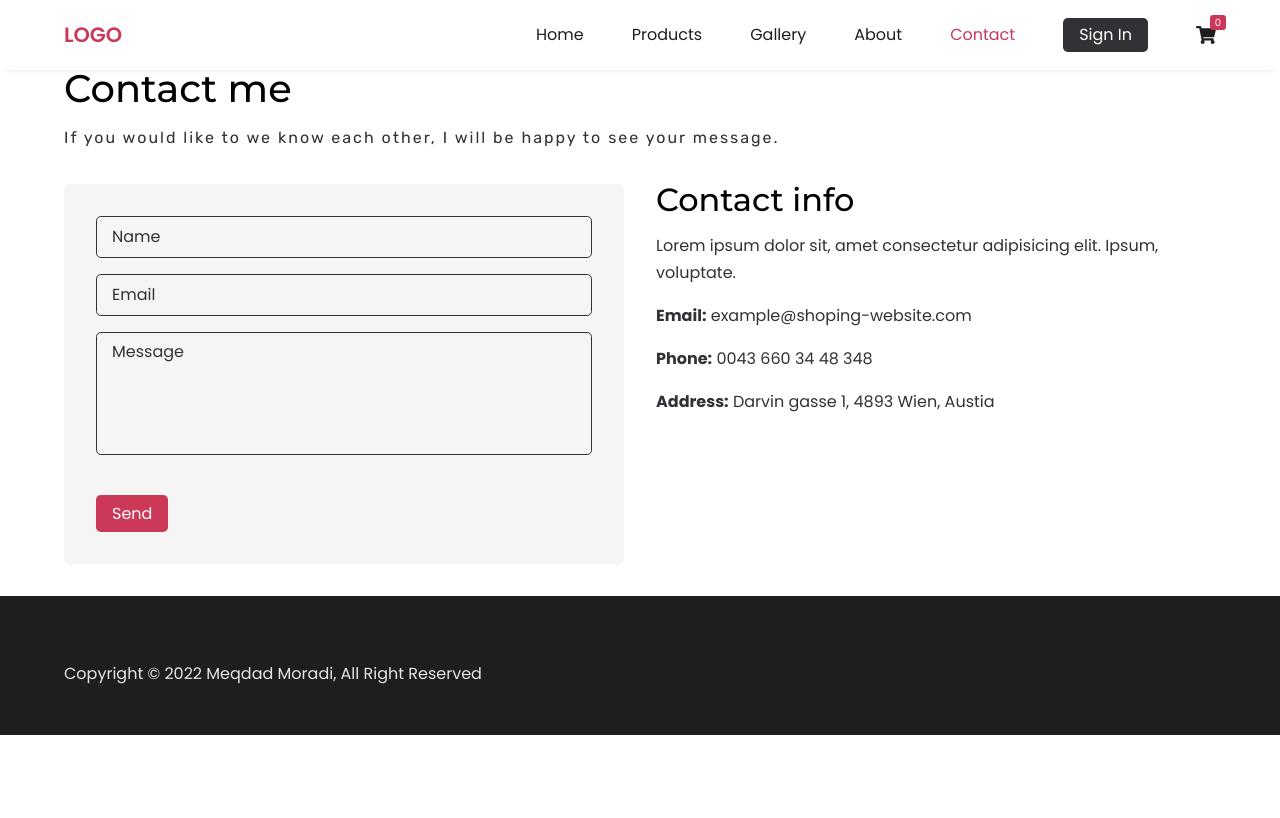
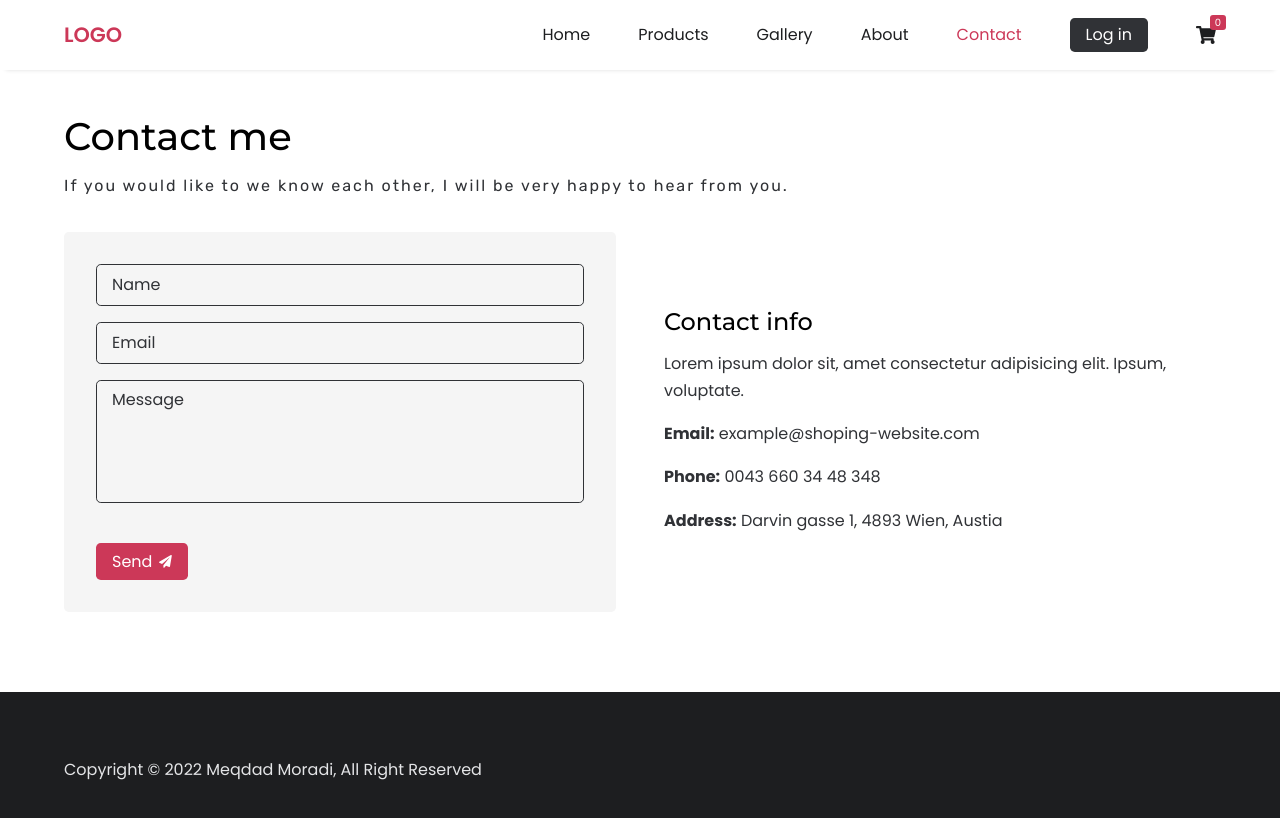
Before and after one commit to Meqdad-Moradi/shoping-website, a React (Create React App) app: page /contact in a window 1280 px wide. Shown: the top 818 px of the page. Built offline with nearby package versions, Linux system fonts and the light colour scheme; data requests are answered from the project's data file.

Commit message:
update contact

```diff
--- a/package.json
+++ b/package.json
@@ -3,9 +3,6 @@
    "version": "0.1.0",
    "private": true,
    "dependencies": {
-      "@testing-library/jest-dom": "^5.16.2",
-      "@testing-library/react": "^12.1.3",
-      "@testing-library/user-event": "^13.5.0",
       "json-server": "^0.17.0",
       "react": "^17.0.2",
       "react-dom": "^17.0.2",
--- a/src/assets/style/_contact.scss
+++ b/src/assets/style/_contact.scss
@@ -3,8 +3,7 @@
 
    .contat-body {
       @include grid();
-      align-items: start;
-      gap: 2em;
+      gap: 3em;
    }
 
    .contact-form-container {
@@ -26,5 +25,14 @@
             top: 0;
          }
       }
+
+      .btn {
+         @include flex();
+
+         .send {
+            font-size: 0.8em;
+            margin-left: .5em;
+         }
+      }
    }
 }
--- a/src/assets/style/_login.scss
+++ b/src/assets/style/_login.scss
@@ -33,6 +33,7 @@
 
          .input {
             border-color: $gray;
+            color: $gray;
          }
 
          label {
--- a/src/assets/style/style.css
+++ b/src/assets/style/style.css
@@ -700,8 +700,7 @@ footer {
   grid-auto-flow: dense;
   justify-content: space-between;
   align-items: center;
-  align-items: start;
-  gap: 2em;
+  gap: 3em;
 }
 .contact-page .contact-form-container {
   background-color: whitesmoke;
@@ -723,6 +722,17 @@ footer {
 .contact-page .contact-form-container .message textarea.input:focus ~ label,
 .contact-page .contact-form-container .message textarea.input:not(:placeholder-shown) ~ label {
   top: 0;
+}
+.contact-page .contact-form-container .btn {
+  display: flex;
+  flex-direction: row;
+  flex-wrap: nowrap;
+  justify-content: space-between;
+  align-items: center;
+}
+.contact-page .contact-form-container .btn .send {
+  font-size: 0.8em;
+  margin-left: 0.5em;
 }
 
 .single-product {
@@ -812,6 +822,7 @@ footer {
 }
 #login-page .login-content form .input {
   border-color: #e4e5e7;
+  color: #e4e5e7;
 }
 #login-page .login-content form label {
   color: #e4e5e7;
@@ -1013,8 +1024,14 @@ footer {
   align-items: center;
 }
 .notfound h1 {
+  text-align: center;
+  font-size: 1rem;
+}
+.notfound h1 span {
   font-size: 4rem;
   color: #cc3858;
+  display: block;
+  margin-top: 0.3em;
 }
 .notfound a {
   display: inline-block;
--- a/src/components/contact/Contact.jsx
+++ b/src/components/contact/Contact.jsx
@@ -3,6 +3,7 @@ import Header from "./../global/Header";
 import Footer from "./../global/Footer";
 import MainTitle from "./../global/MainTitle";
 import Input from "../global/Input";
+import { FaPaperPlane } from "react-icons/fa";
 
 const Contact = () => {
    const [name, setName] = useState("");
@@ -11,11 +12,11 @@ const Contact = () => {
    return (
       <>
          <Header />
-         <div className="contact-page">
+         <section className="contact-page">
             <div className="container">
                <MainTitle
                   titleText="Contact me"
-                  subTitleText="If you would like to we know each other, I will be happy to see your message."
+                  subTitleText="If you would like to we know each other, I will be very happy to hear from you."
                />
 
                <div className="contat-body">
@@ -50,6 +51,7 @@ const Contact = () => {
 
                         <button type="submit" className="btn">
                            Send
+                           <FaPaperPlane className="send" />
                         </button>
                      </form>
                   </div>
@@ -66,12 +68,13 @@ const Contact = () => {
                         <strong>phone:</strong> 0043 660 34 48 348
                      </p>
                      <p>
-                        <strong>address:</strong> Darvin gasse 1, 4893 Wien, Austia
+                        <strong>address:</strong> Darvin gasse 1, 4893 Wien,
+                        Austia
                      </p>
                   </div>
                </div>
             </div>
-         </div>
+         </section>
          <Footer />
       </>
    );
--- a/src/components/global/Nav.jsx
+++ b/src/components/global/Nav.jsx
@@ -25,7 +25,7 @@ const Nav = ({ onToggle }) => {
                <NavLink to="/contact">Contact</NavLink>
             </li>
             <li className="login-btn">
-               <NavLink to="/login">sign In</NavLink>
+               <NavLink to="/login">log in</NavLink>
             </li>
             <li className="cart-btn">
                <NavLink to="/cart">
--- a/src/components/home/NotFound.jsx
+++ b/src/components/home/NotFound.jsx
@@ -4,7 +4,9 @@ import { Link } from "react-router-dom";
 const NotFound = () => {
    return (
       <div className="notfound">
-         <h1>404</h1>
+         <h1>
+            Error<span>404</span>
+         </h1>
          <p>Oops! Sorry your page was not found!</p>
          <Link to="/">Go Home</Link>
       </div>
```
Also changed, not shown: src/assets/style/_notfound.scss (+9 -2 lines), 2 other files (tests, documents, lock files or other folders).
